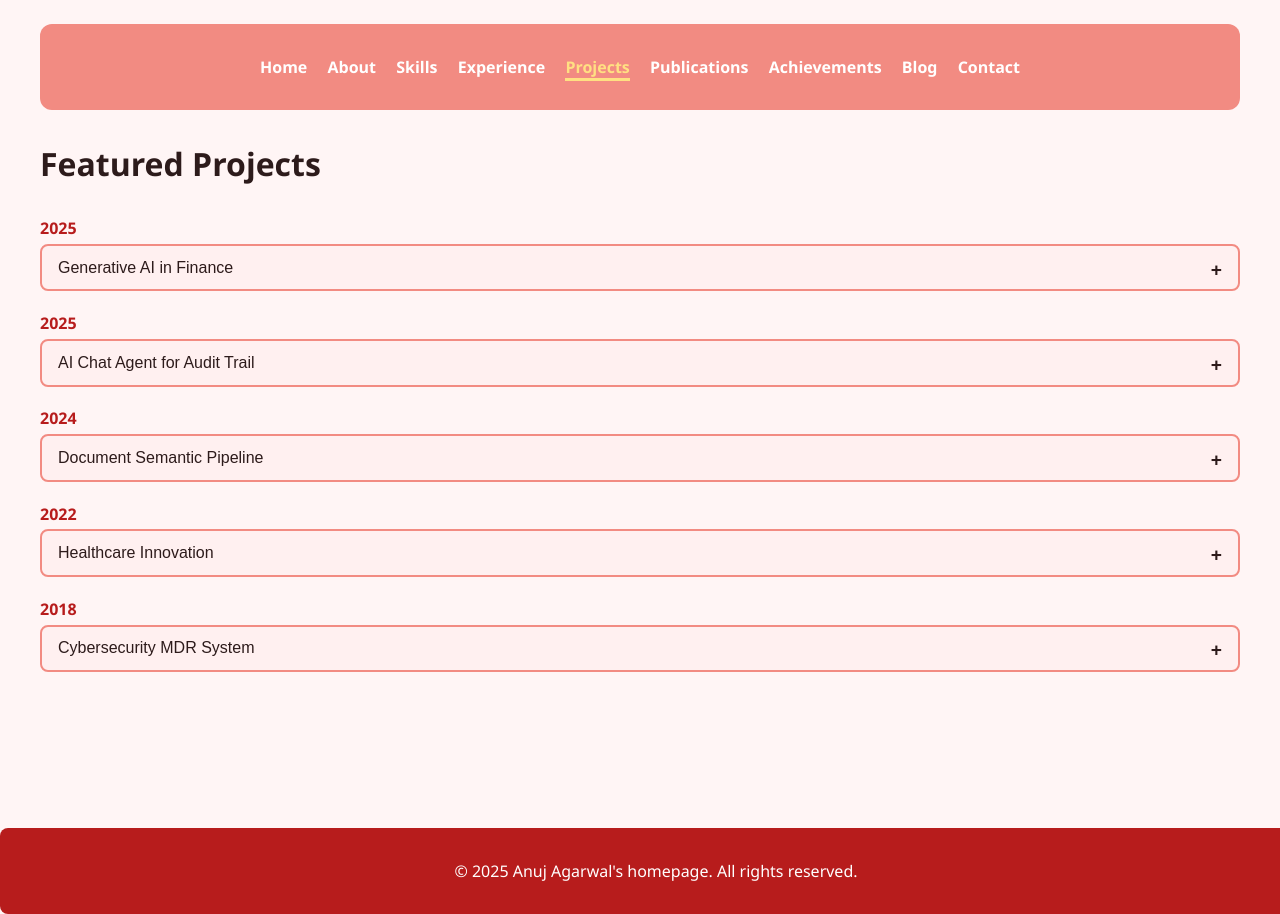
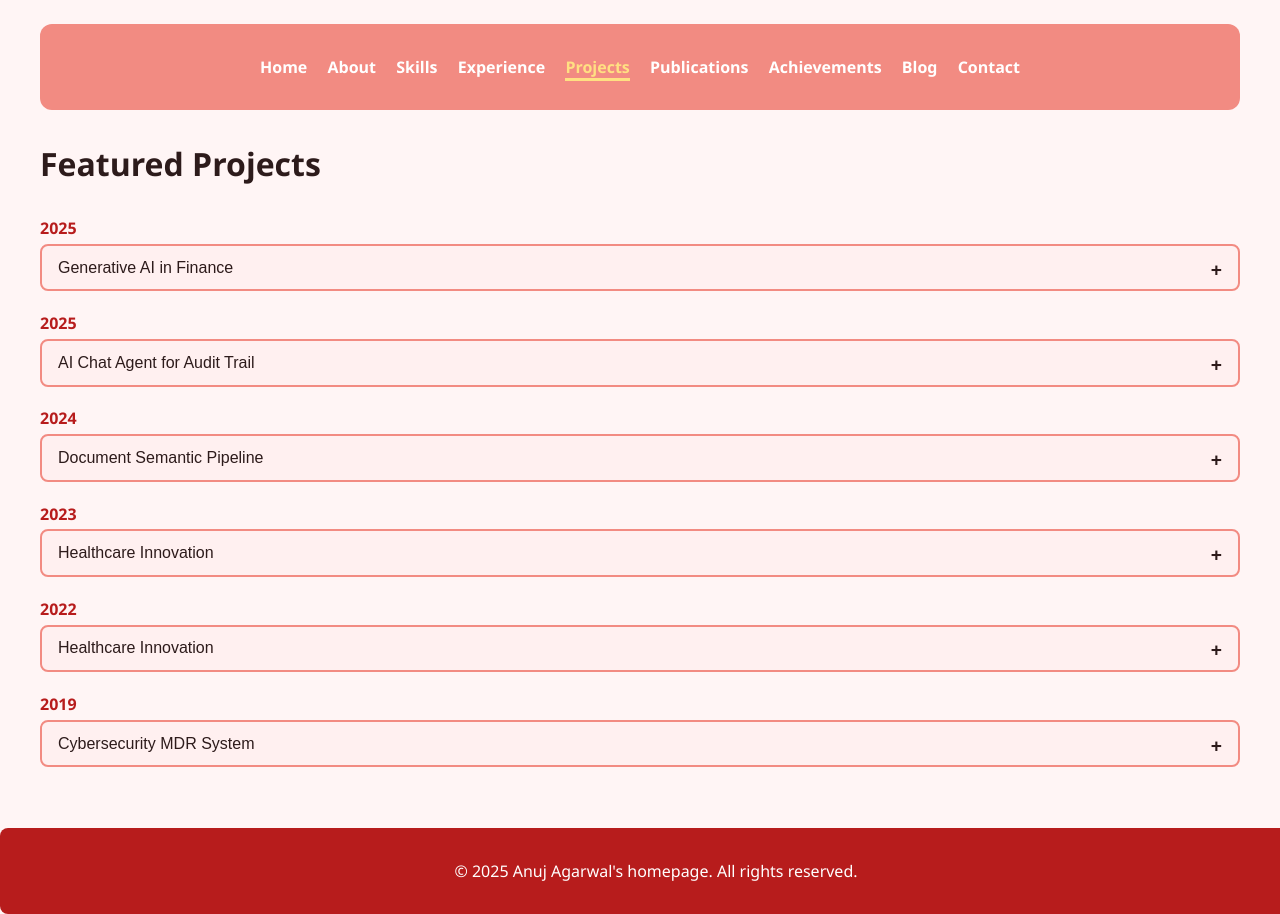
Before and after one commit to anuj-agarwal/anuj-agarwal.github.io, a Jekyll site: the page built from projects.md, in a window 1280 px wide. Built offline with Jekyll 4.4.1, drawn with Linux system fonts in a browser that asks for light colours; a script that is not in the unit is left out.

Commit message:
Update projects.md

```diff
--- a/projects.md
+++ b/projects.md
@@ -30,14 +30,21 @@
 </div>
 
 <div class="timeline-entry">
-  <div class="timeline-date">2022</div>
+  <div class="timeline-date">2023</div>
   <button class="collapsible">Healthcare Innovation</button><div class="content-collapsible">
-    <p>Patent-pending CT clustering algorithm optimizing imaging protocols. Integrated GANs for synthetic image generation and YOLO models for pathology detection.</p>
+    <p>Patent-pending CT clustering algorithm optimizing imaging protocols.</p>
   </div>
 </div>
 
 <div class="timeline-entry">
-  <div class="timeline-date">2018</div>
+  <div class="timeline-date">2022</div>
+  <button class="collapsible">Healthcare Innovation</button><div class="content-collapsible">
+    <p>Integrated GANs for synthetic image generation and YOLO models for pathology detection.</p>
+  </div>
+</div>
+
+<div class="timeline-entry">
+  <div class="timeline-date">2019</div>
   <button class="collapsible">Cybersecurity MDR System</button><div class="content-collapsible">
     <p>AI-powered Managed Detection & Response platform predicting advanced cyber threats. Multi-model framework ensures high accuracy and low false positives.</p>
   </div>
```
